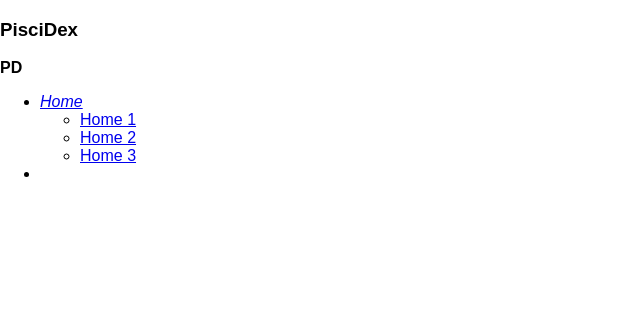
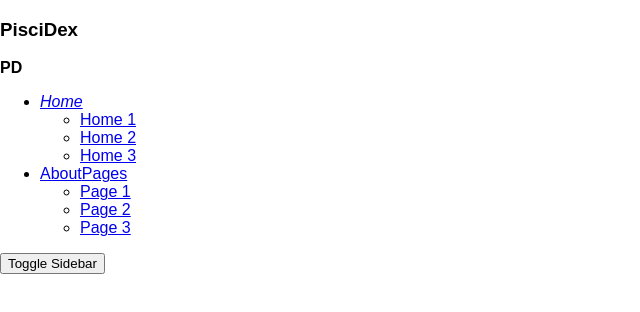
Before and after one commit to adamlstephenson/PisciDex, a React (Create React App) app: page / in a window 1280 px wide. Shown: the top 312 px of the page, without its empty margins (0-640 px from the left). Built offline with nearby package versions, Linux system fonts and the light colour scheme.

Commit message:
sidebar html finished

```diff
--- a/src/components/Navbar.js
+++ b/src/components/Navbar.js
@@ -31,11 +31,39 @@ class Navbar extends Component {
                         <li>
                             <a href="#">
                                 <i className="fas fa-briefcase"></i>
+                                About
                             </a>
+                            <a href="#pageSubmenu" data-toggle="collapse" aria-expanded="false" className="dropdown-toggle">
+                                <i className="fas fa-copy"></i>
+                                Pages
+                            </a>
+                            <ul className="collapse list-unstyled" id="pageSubmenu">
+                                <li>
+                                    <a href="#">Page 1</a>
+                                </li>
+                                <li>
+                                    <a href="#">Page 2</a>
+                                </li>
+                                <li>
+                                    <a href="#">Page 3</a>
+                                </li>
+                            </ul>
                         </li>
                     </ul>
 
                 </nav>
+
+                {/* Page Content */}
+                <div id="content">
+                    <nav className="navbar navbar-expand-lg navbar-light bg-light">
+                        <div className="container-fluid">
+                            <button type="button" id="sidebarCollapse" className="btn btn-info">
+                                <i className="fas fa-align-left"></i>
+                                <span>Toggle Sidebar</span>
+                            </button>
+                        </div>
+                    </nav>
+                </div>
             </div>
         )
     }
```
